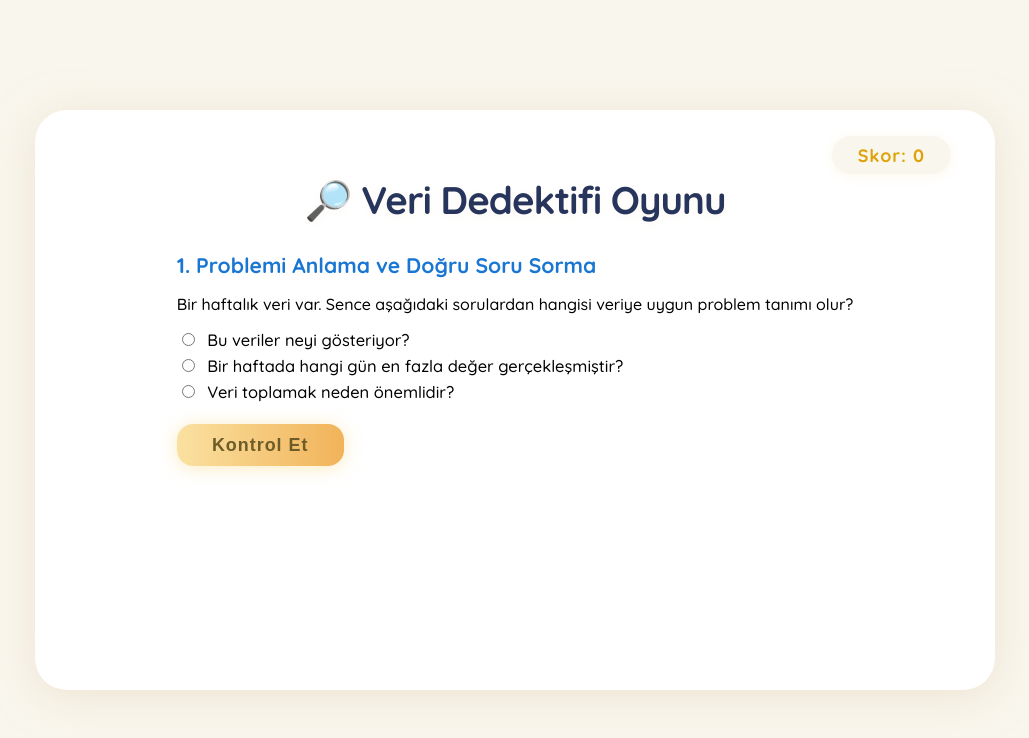
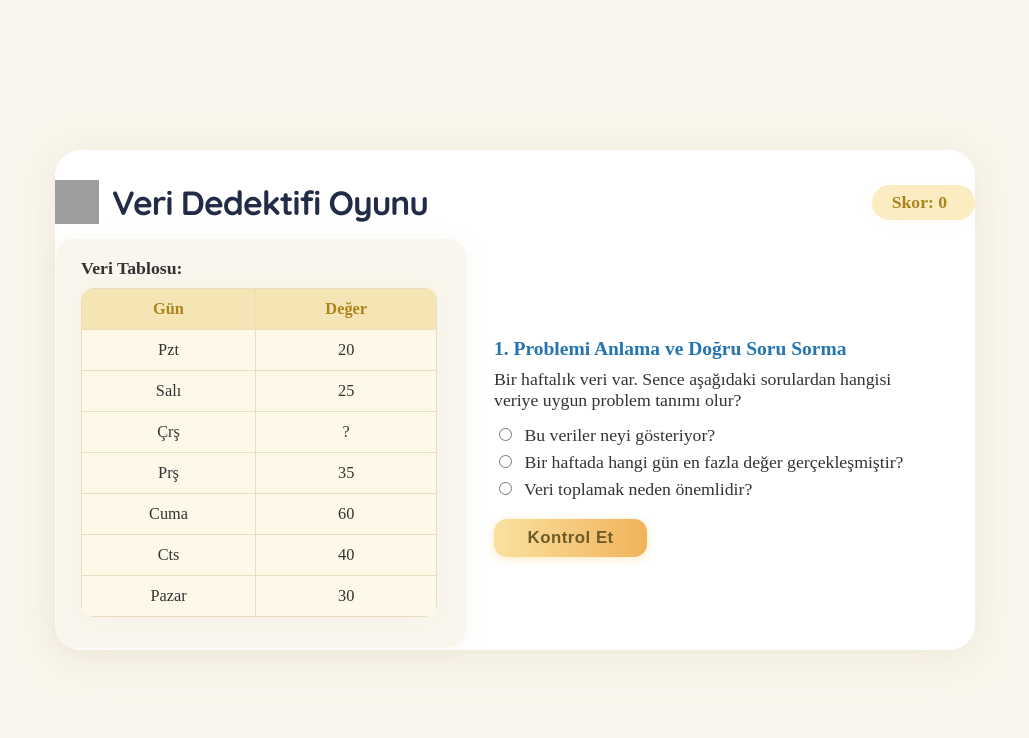
Before and after one commit to HakanGnes/Analiz, a plain HTML site: page index.html in a window 1280 px wide. Shown: the whole page, without its empty margins (125-1154 px from the left). Drawn offline with nearby package versions, Linux system fonts and the light colour scheme; grey boxes are pictures that could not be loaded.

Commit message:
Update index.html

```diff
--- a/index.html
+++ b/index.html
@@ -8,8 +8,8 @@
   <link href="https://fonts.googleapis.com/css2?family=Quicksand:wght@500;700&display=swap" rel="stylesheet">
   <style>
     html, body {
+      background: #f9f6ed;
       width: 100vw; height: 100vh; margin: 0; padding: 0; overflow: hidden;
-      background: #f9f6ed;
     }
     body {
       min-width: 960px; min-height: 540px;
@@ -18,96 +18,157 @@
     .mainwrap {
       width: 960px; height: 540px;
       display: flex; align-items: center; justify-content: center;
+      box-sizing: border-box;
     }
     .container {
-      width: 890px; height: 500px; margin: 0 auto;
-      background: #fff; border-radius: 32px;
-      box-shadow: 0 6px 40px #e2d5ba85, 0 0px 0px #fff;
-      padding: 40px 48px;
-      display: flex; flex-direction: column; align-items: center;
+      width: 920px; height: 500px;
+      background: #fff;
+      border-radius: 26px;
+      box-shadow: 0 6px 38px #e2d5ba70;
+      padding: 0;
       position: relative;
-      transition: box-shadow .25s;
+      display: flex; flex-direction: column;
+      justify-content: flex-start;
+      align-items: center;
+    }
+    .headerbar {
+      display: flex; align-items: center; justify-content: space-between;
+      width: 100%; padding: 30px 42px 0 42px;
+    }
+    .logo-title {
+      display: flex; align-items: center; gap: 13px;
       font-family: 'Quicksand', Arial, sans-serif;
     }
-    h1 {
-      font-size: 2.4rem; color: #27355d; font-weight: 700;
-      margin-bottom: 12px; letter-spacing: -1px;
-      text-shadow: 0 2px 10px #ebdebc2c;
+    .logo-title img {
+      width: 44px; height: 44px;
     }
-    h2 {
-      font-size: 1.32rem; color: #1976d2; margin: 16px 0 10px 0;
+    .title {
+      font-size: 2.1rem; color: #232c47; font-weight: 800;
+      letter-spacing: -1px; margin: 0;
+    }
+    .scorebox {
+      font-size: 1.1rem;
+      background: #fbecc2;
+      color: #ad831c;
+      border-radius: 40px;
+      padding: 7px 28px 7px 20px;
+      box-shadow: 0 2px 12px #f7e3b122;
       font-weight: 700;
     }
+    .layoutrow {
+      display: flex; width: 100%; flex: 1;
+      margin-top: 15px;
+      align-items: flex-start;
+      justify-content: center;
+    }
+    .leftcol {
+      width: 360px; margin-right: 28px;
+      display: flex; flex-direction: column;
+      align-items: flex-end; /* tablo sağda */
+    }
+    .rightcol {
+      width: 430px; display: flex;
+      flex-direction: column;
+      align-items: flex-start;
+      justify-content: center;
+      height: 100%;
+    }
+    .card {
+      background: #f9f6ed;
+      border-radius: 18px;
+      box-shadow: 0 2px 18px #e2d5ba35;
+      padding: 19px 25px 21px 25px;
+      width: 100%;
+      margin-bottom: 16px;
+      font-size: 1.11rem;
+      color: #333;
+      display: flex;
+      flex-direction: column;
+      align-items: flex-start;
+    }
     table {
-      width: 90%; margin: 1em auto; border-collapse: collapse;
-      background: #f9f6ed;
-      border-radius: 12px;
+      width: 99%; margin: 0.5em auto 0.5em 0;
+      border-collapse: collapse;
+      background: #fdf8e7;
+      border-radius: 13px;
       overflow: hidden;
-      box-shadow: 0 2px 18px #f1eadc66;
+      box-shadow: 0 2px 18px #f1eadc56;
     }
     th, td {
-      border: 1px solid #ece1c7; padding: 10px 12px;
-      text-align: center; font-size: 1.04rem;
+      border: 1px solid #ebddc2;
+      padding: 10px 12px;
+      text-align: center; font-size: 1.02rem;
     }
     th {
-      background: #eae2c8; color: #947a45;
+      background: #f5e5b5; color: #ad831c;
       font-weight: 700;
     }
     button {
-      display: inline-block; margin-top: 16px;
       background: linear-gradient(90deg, #fae1a1 0%, #f1b359 100%);
-      color: #6d5b28; font-size: 1.12rem; font-weight: 700;
-      padding: .68rem 2.2rem;
-      border: none; border-radius: 16px; box-shadow: 0 2px 18px #fae1a1ab;
+      color: #6d5b28; font-size: 1.05rem; font-weight: 700;
+      padding: .56rem 2.1rem;
+      border: none; border-radius: 13px;
+      box-shadow: 0 2px 10px #fae1a1aa;
+      margin-top: 13px;
+      cursor: pointer;
       transition: background .2s, transform .2s;
-      letter-spacing: 1px;
+      letter-spacing: 0.5px;
     }
-    button:hover:enabled { background: #ffe7b4; transform: scale(1.04);}
+    button:hover:enabled { background: #ffe7b4; transform: scale(1.03);}
     button:disabled { background: #e9e0c7; color: #bbb;}
-    .card {
-      background: #f9f6ed;
-      border-radius: 15px;
-      padding: 14px 18px;
-      box-shadow: 0 2px 10px #e2d5ba60;
-      margin: 12px 0 18px 0;
-      width: 93%;
-      font-size: 1.08rem;
-    }
-    label { margin-bottom: 6px; display: block; font-size: 1.03rem;}
+    label { margin-bottom: 6px; display: block;}
     input[type=radio], select { margin-right: 8px; }
     .hide { display: none !important; }
-    .correct { color: #219859; font-weight: 700;}
+    .correct { color: #228859; font-weight: 700;}
     .wrong { color: #e34627; font-weight: 700;}
-    .score {
-      font-weight: 700; color: #dfa20b;
-      font-size: 1.12rem;
-      position: absolute; top: 26px; right: 44px;
-      background: #f9f6ed; padding: 8px 26px; border-radius: 40px;
-      box-shadow: 0 2px 12px #f7e3b140;
-      letter-spacing: 1px;
+    .chartwrap {
+      width: 94%; min-width: 320px; max-width: 420px; margin: 0 0 16px 0;
+      background: #f9f6ed;
+      border-radius: 16px;
+      box-shadow: 0 2px 12px #f1eadc39;
+      padding: 12px 8px 0 8px;
+      display: flex; align-items: center; justify-content: center;
     }
-    .transition {
-      opacity: 0; transform: scale(.97);
-      transition: opacity .3s, transform .2s;
+    .card-ana {
+      background: none;
+      box-shadow: none;
+      padding: 0;
+      margin-bottom: 7px;
     }
-    .show {
-      opacity: 1 !important; transform: scale(1) !important;
-      transition: opacity .5s, transform .33s cubic-bezier(.44,1.4,.46,1.01);
+    .step-title {
+      font-size: 1.22rem; color: #2575b2; margin: 0 0 9px 0; font-weight: bold;
     }
-    .chartwrap { margin: 12px 0 18px 0; width: 400px; height: 220px; background: #f9f6ed; border-radius: 16px; box-shadow: 0 2px 10px #f2dabc50;}
-    @media (max-width:1000px) {
-      .mainwrap, .container { width: 99vw; height: 99vh; min-width: 360px; min-height: 400px;}
-      .chartwrap { width: 96vw;}
-    }
+    .answerlist ul { padding-left: 1.2em;}
+    .centered { text-align: center; width: 100%;}
   </style>
 </head>
 <body>
 <div class="mainwrap">
 <div class="container" id="maincont">
-  <h1>🔎 Veri Dedektifi Oyunu</h1>
-  <div id="step1" class="show">
-    <h2>1. Problemi Anlama ve Doğru Soru Sorma</h2>
-    <p>Bir haftalık veri var. Sence aşağıdaki sorulardan hangisi veriye uygun problem tanımı olur?</p>
+  <!-- HEADER -->
+  <div class="headerbar">
+    <div class="logo-title">
+      <img src="https://cdn-icons-png.flaticon.com/512/3081/3081559.png" alt="ikon">
+      <span class="title">Veri Dedektifi Oyunu</span>
+    </div>
+    <div class="scorebox">Skor: <span id="score">0</span></div>
+  </div>
+  <!-- OYUN AKIŞI -->
+  <div class="layoutrow">
+    <div class="leftcol">
+      <div class="card" id="tablocard">
+        <b>Veri Tablosu:</b>
+        <table>
+          <thead><tr><th>Gün</th><th>Değer</th></tr></thead>
+          <tbody id="datatable"></tbody>
+        </table>
+      </div>
+    </div>
+    <div class="rightcol">
+      <!-- Her görev burada gösterilecek -->
+      <div class="card card-ana" id="step1">
+        <div class="step-title">1. Problemi Anlama ve Doğru Soru Sorma</div>
+        <div style="margin-bottom:14px;">Bir haftalık veri var. Sence aşağıdaki sorulardan hangisi veriye uygun problem tanımı olur?</div>
         <form id="qform1">
           <label><input type="radio" name="soru1" value="A"> Bu veriler neyi gösteriyor?</label>
           <label><input type="radio" name="soru1" value="B"> Bir haftada hangi gün en fazla değer gerçekleşmiştir?</label>
@@ -116,20 +177,11 @@
         </form>
         <div id="result1"></div>
       </div>
-  <div id="step2" class="hide">
-    <h2>2. Veriyi Anlama</h2>
-    <div class="card">
-      <b>Veri tablosu:</b>
-      <table>
-        <thead><tr><th>Gün</th><th>Değer</th></tr></thead>
-        <tbody id="datatable"></tbody>
-      </table>
-    </div>
-    <div class="card">
-      <b>Soru:</b> Kaç satır var? Kaç sütun var? Hangi değişkenler var? Türleri nedir?
-    </div>
+      <div class="card card-ana hide" id="step2">
+        <div class="step-title">2. Veriyi Anlama</div>
+        <div class="centered" style="margin-bottom:6px;"><b>Soru:</b> Kaç satır var? Kaç sütun var? Hangi değişkenler var? Türleri nedir?</div>
         <button onclick="showStruct()">Cevabı Göster</button>
-    <div id="structAns" class="hide">
+        <div id="structAns" class="answerlist hide">
           <ul>
             <li><b>Satır:</b> 7</li>
             <li><b>Sütun:</b> 2 (Gün, Değer)</li>
@@ -138,9 +190,9 @@
           </ul>
         </div>
       </div>
-  <div id="step3" class="hide">
-    <h2>3. Eksik ve Uç Değer Bulma</h2>
-    <p>Tabloda bir eksik, bir de çok yüksek (uç) değer var. Seç bakalım!</p>
+      <div class="card card-ana hide" id="step3">
+        <div class="step-title">3. Eksik ve Uç Değer Bulma</div>
+        <div style="margin-bottom:9px;">Tabloda bir eksik, bir de çok yüksek (uç) değer var. Seç bakalım!</div>
         <form id="qform3">
           <label>Eksik gün:
             <select id="missing"><option value="">Seçiniz</option></select>
@@ -152,21 +204,21 @@
         </form>
         <div id="result3"></div>
       </div>
-  <div id="step4" class="hide">
-    <h2>4. İstatistiksel Ölçüler</h2>
-    <p>Eksik ve uç değerleri çıkardıktan sonra min, maks, ortalama, medyan ve mod değerlerini bul.</p>
+      <div class="card card-ana hide" id="step4">
+        <div class="step-title">4. İstatistiksel Ölçüler</div>
+        <div style="margin-bottom:7px;">Eksik ve uç değerleri çıkardıktan sonra min, maks, ortalama, medyan ve mod değerlerini bul.</div>
         <button onclick="showStats()">Cevabı Göster</button>
-    <ul id="statsAns" class="hide"></ul>
+        <ul id="statsAns" class="answerlist hide"></ul>
       </div>
-  <div id="step5" class="hide">
-    <h2>5. Veri Görselleştirme</h2>
-    <p>Eksik ve uç değerler olmadan, haftalık veriyi grafikte göster:</p>
-    <div class="chartwrap"><canvas id="barChart" width="380" height="190"></canvas></div>
+      <div class="card card-ana hide" id="step5">
+        <div class="step-title">5. Veri Görselleştirme</div>
+        <div style="margin-bottom:7px;">Eksik ve uç değerler olmadan, haftalık veriyi grafikte göster:</div>
+        <div class="chartwrap"><canvas id="barChart" width="320" height="160"></canvas></div>
         <button onclick="step(6)">Sonraki Görev</button>
       </div>
-  <div id="step6" class="hide">
-    <h2>6. Modelleme ve Yorumlama</h2>
-    <p>Sistem model oluşturdu. Aşağıdaki yorumlardan hangisi veriye en uygunudur?</p>
+      <div class="card card-ana hide" id="step6">
+        <div class="step-title">6. Modelleme ve Yorumlama</div>
+        <div style="margin-bottom:7px;">Sistem model oluşturdu. Aşağıdaki yorumlardan hangisi veriye en uygunudur?</div>
         <form id="qform6">
           <label><input type="radio" name="yorum" value="A"> Tüm günler eşit dağılım gösteriyor.</label>
           <label><input type="radio" name="yorum" value="B"> Hafta içinde genel olarak artış eğilimi var ama cuma günü uç değer bozucu etkide.</label>
@@ -175,15 +227,15 @@
         </form>
         <div id="result6"></div>
       </div>
-  <div id="step7" class="hide">
-    <h2>Tebrikler! Oyunu Tamamladın 🎉</h2>
-    <div class="card">
-      Başarılı bir veri dedektifi oldun! <br>
-      Yeniden oynamak ister misin?
+      <div class="card card-ana hide" id="step7">
+        <div class="step-title">Tebrikler! Oyunu Tamamladın 🎉</div>
+        <div class="card" style="background:#fff7e3; color:#765b1c;">
+          Başarılı bir veri dedektifi oldun!<br>Yeniden oynamak ister misin?
         </div>
         <button onclick="window.location.reload()">Yeniden Oyna</button>
       </div>
-  <div class="score">Skor: <span id="score">0</span></div>
+    </div>
+  </div>
 </div>
 </div>
 <script>
@@ -197,30 +249,24 @@ const data = [
   { day: "Pazar", value: 30 }
 ];
 let score = 0;
+// Tabloyu doldur (her sayfa)
+function fillTable() {
+  let t = ""; data.forEach(d=>t+=`<tr><td>${d.day}</td><td>${d.value==null?"?" : d.value}</td></tr>`);
+  document.getElementById("datatable").innerHTML = t;
+}
+fillTable();
+// Akışı başlat ve kartları yönet
 function step(n) {
   for (let i=1;i<=7;i++) {
     document.getElementById("step"+i).classList.add("hide");
-    document.getElementById("step"+i).classList.remove("show");
   }
   document.getElementById("step"+n).classList.remove("hide");
-  setTimeout(()=>document.getElementById("step"+n).classList.add("show"),30);
   document.getElementById("score").textContent = score;
-  if (n === 2) fillTable();
   if (n === 3) fillSelects();
   if (n === 5) drawChart();
 }
 function addScore(val) {
   score += val; document.getElementById("score").textContent = score;
-}
-function fillTable() {
-  let t = ""; data.forEach(d=>t+=`<tr><td>${d.day}</td><td>${d.value==null?"?" : d.value}</td></tr>`);
-  document.getElementById("datatable").innerHTML = t;
-}
-function fillSelects() {
-  let opt = "<option value=''>Seçiniz</option>";
-  data.forEach(d=>{ opt+=`<option value='${d.day}'>${d.day}</option>`; });
-  document.getElementById("missing").innerHTML = opt;
-  document.getElementById("outlier").innerHTML = opt;
 }
 // Görev 1 - Problemi anlama
 document.getElementById("qform1").onsubmit = function(e) {
@@ -234,7 +280,18 @@ document.getElementById("qform1").onsubmit = function(e) {
     result.innerHTML = "<span class='wrong'>Yanlış. Problemi anlamak için veriye yönelik soru sormalısın.</span>";
   }
 };
+// Görev 2 - Veri yapısı
+function showStruct() {
+  document.getElementById("structAns").classList.remove("hide");
+  addScore(10); setTimeout(()=>step(3),900);
+}
 // Görev 3 - Eksik/aykırı değer
+function fillSelects() {
+  let opt = "<option value=''>Seçiniz</option>";
+  data.forEach(d=>{ opt+=`<option value='${d.day}'>${d.day}</option>`; });
+  document.getElementById("missing").innerHTML = opt;
+  document.getElementById("outlier").innerHTML = opt;
+}
 document.getElementById("qform3").onsubmit = function(e) {
   e.preventDefault();
   const missing = document.getElementById("missing").value;
@@ -249,7 +306,6 @@ document.getElementById("qform3").onsubmit = function(e) {
 };
 // Görev 4 - İstatistik
 function showStats() {
-  // eksik ve uç (60) değer hariç: 20,25,35,40,30
   const vals = [20,25,35,40,30];
   const min = Math.min(...vals), max = Math.max(...vals);
   const mean = Math.round(vals.reduce((a,b)=>a+b,0)/vals.length);
@@ -263,11 +319,6 @@ function showStats() {
     <li>Mod: <b>${mod}</b></li>`;
   s.classList.remove("hide");
   addScore(15); setTimeout(()=>step(5),1000);
-}
-// Görev 2 - Veri yapısı
-function showStruct() {
-  document.getElementById("structAns").classList.remove("hide");
-  addScore(10); setTimeout(()=>step(3),900);
 }
 // Görev 5 - Grafik
 function drawChart() {
```
Lines whose indentation alone changed are shown as unchanged.
